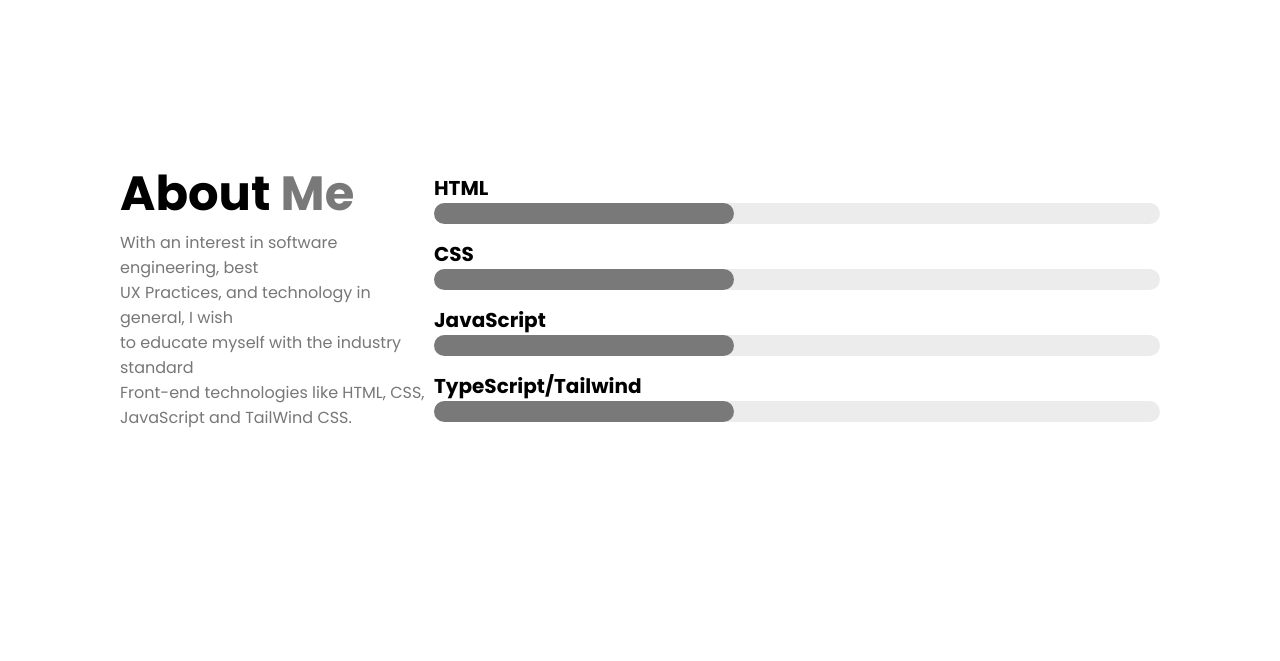
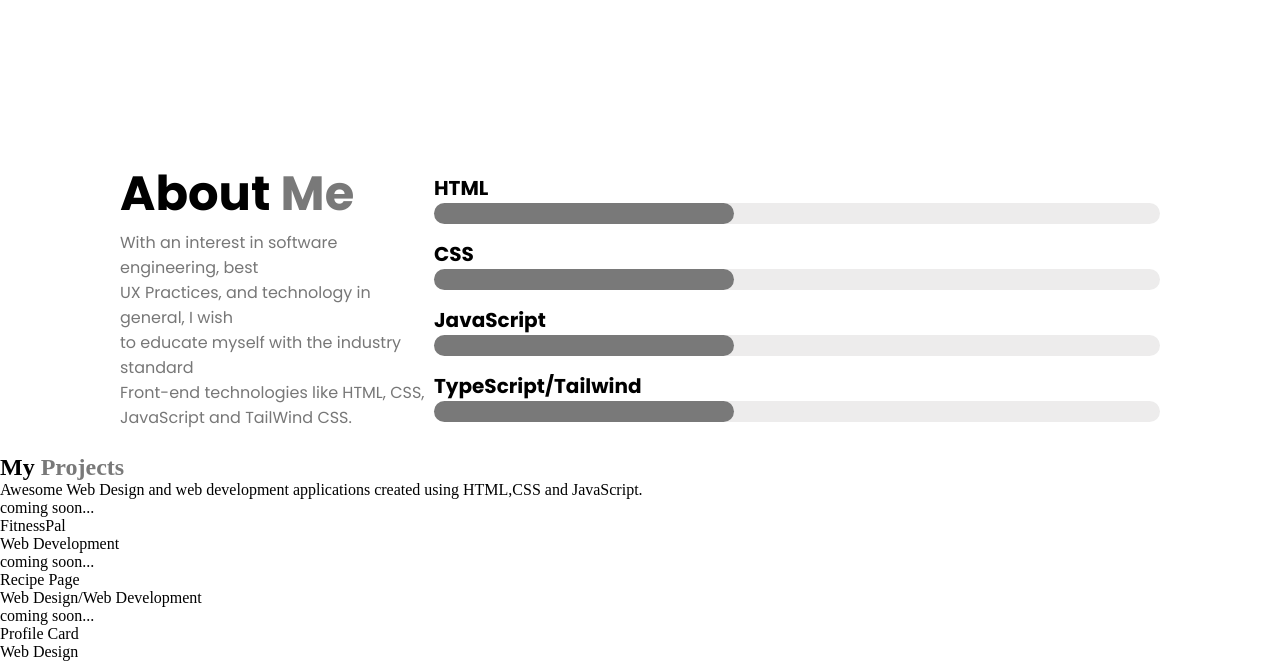
Before and after one commit to E-rwinn/probable-fiesta, a plain HTML site: page index.html in a window 1280 px wide. Shown: the part 645-1306 px from the top of the page. Before the commit the page ends 1099 px from the top, so only its background shows below. Drawn offline with nearby package versions, Linux system fonts and the light colour scheme.

Commit message:
Add projects section with descriptions and placeholders for upcoming work

```diff
--- a/index.html
+++ b/index.html
@@ -58,5 +58,27 @@
             </div>
         </div>
     </section>
+    <section id="projects">
+        <div class="projects-container">
+            <h1 class="projects-title">My <span class="highlight">Projects</span></h1>
+            <p class="projects-description">Awesome Web Design and web development applications created using HTML,CSS and JavaScript.</p>
+          <div class="project-box">
+            <p>coming soon...</p>
+          </div>
+          <p>FitnessPal</p>
+          <p>Web Development</p>
+        </div>
+        <div class="project-box">
+            <p>coming soon...</p>
+        </div>
+        <p>Recipe Page</p>
+        <p>Web Design/Web Development</p>
+        <div class="project-box">
+            <p>coming soon...</p>
+        </div>
+        <p>Profile Card</p>
+        <p>Web Design</p>
+    </section>
+
 </body>
 </html>
```
